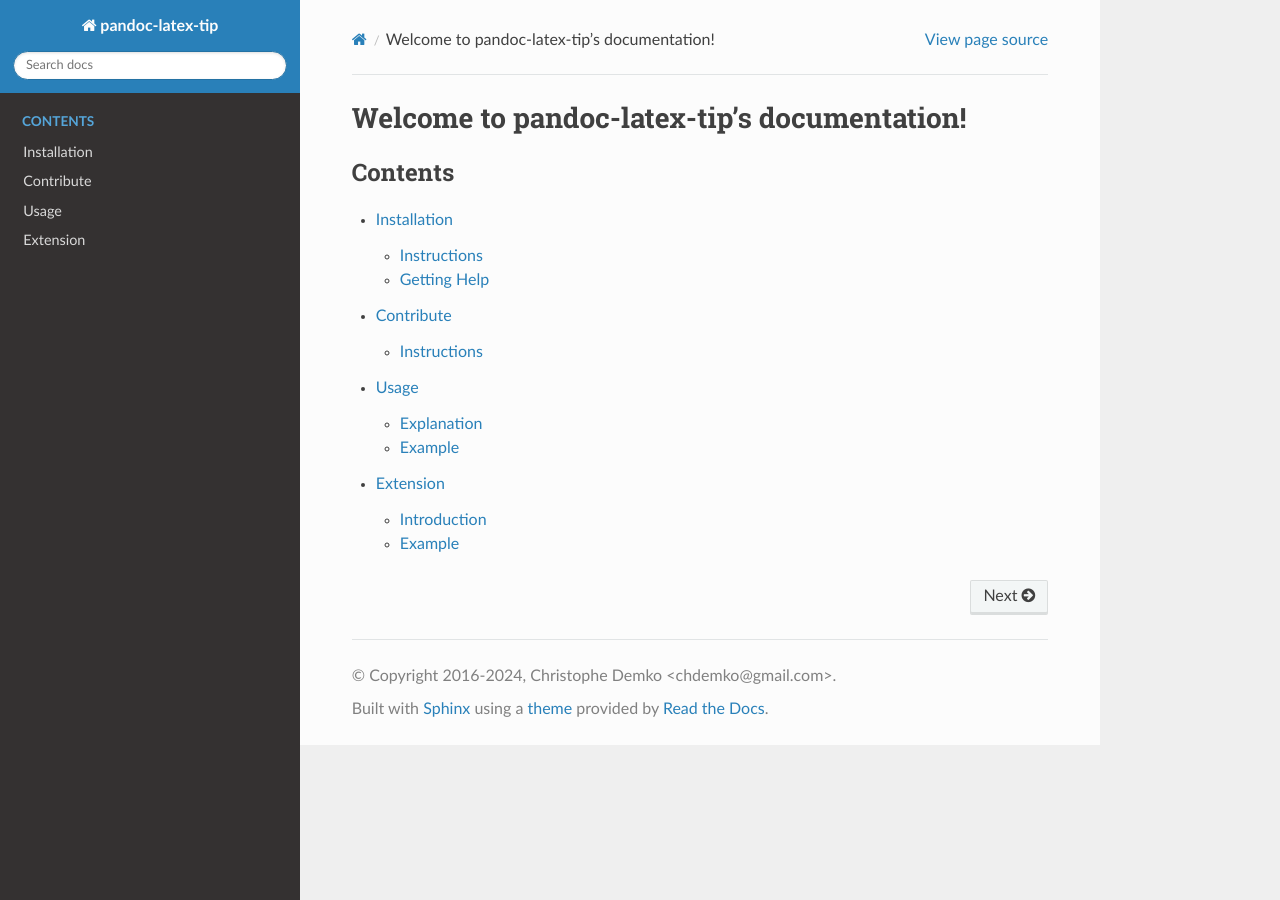
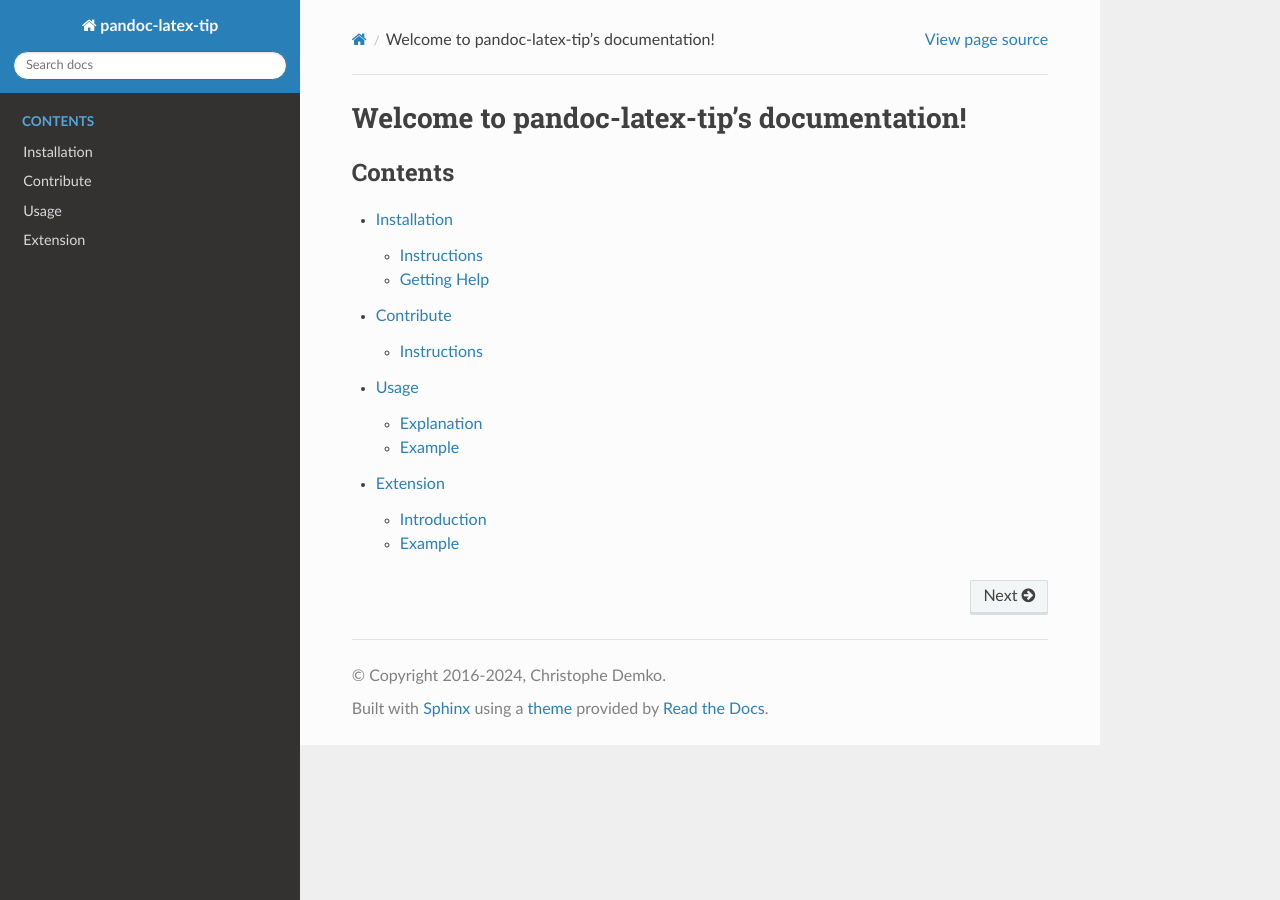
Before and after one commit to chdemko/pandoc-latex-tip, a Sphinx documentation site: the page built from docs/index.rst, in a window 1280 px wide. Built offline with Sphinx 7.4.7 and the Read the Docs theme 2.0.0, drawn with Linux system fonts in a browser that asks for light colours; part of the change alters nothing that is shown.

```diff
--- a/docs/conf.py
+++ b/docs/conf.py
@@ -26,9 +26,7 @@ on_rtd = os.environ.get("READTHEDOCS") == "True"
 with open("../pyproject.toml", "rb") as f:
     data = tomllib.load(f)
     project = data["project"]["name"]
-    author = ",".join(
-        f"{author['name']} <{author['email']}>" for author in data["project"]["authors"]
-    )
+    author = ",".join(author["name"] for author in data["project"]["authors"])
 release = os.popen("hatch version").readline().strip()  # noqa: S605, S607
 year = datetime.datetime.now(tz=datetime.UTC).date().year
 copyright = f"2016-{year}, {author}"  # noqa: A001
```
